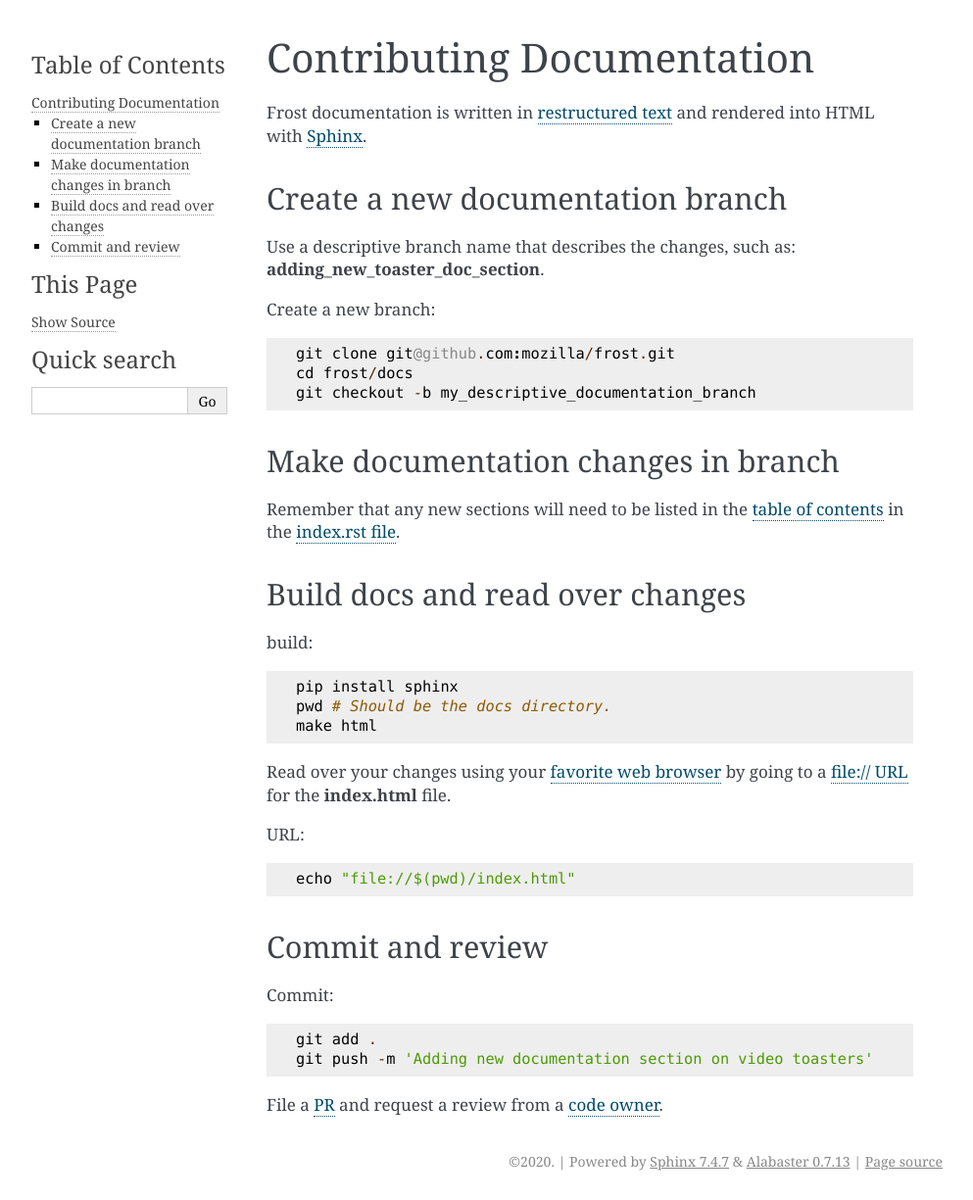
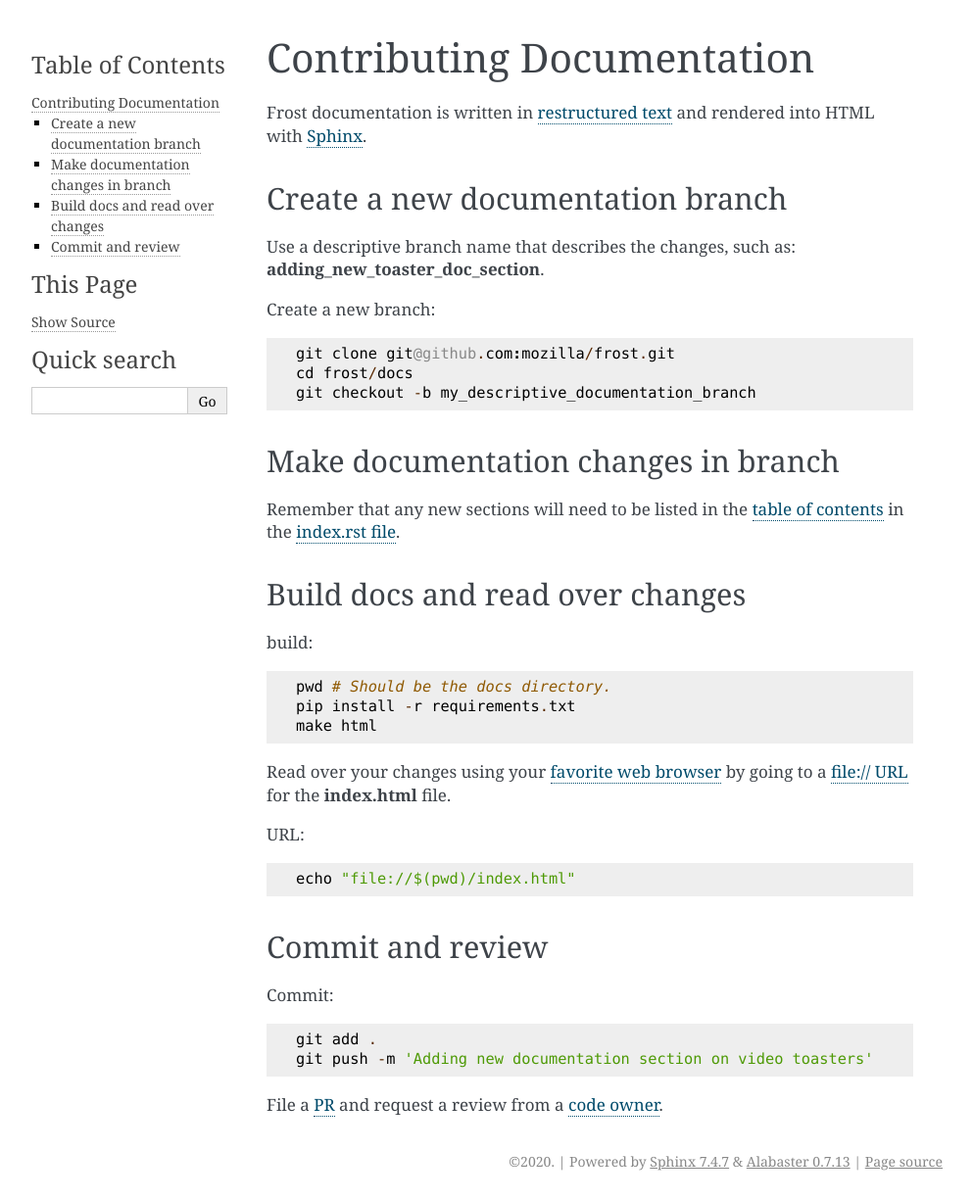
Before and after one commit to mozilla/frost, a Sphinx documentation site: the page built from docs/ContributingDocumentation.rst, in a window 1280 px wide. Shown: the whole page at 98% size, without its empty margins (148-1141 px from the left). Built offline with Sphinx 7.4.7, drawn with Linux system fonts in a browser that asks for light colours.

Commit message:
Update instructions for Sphinx installation.

```diff
--- a/docs/ContributingDocumentation.rst
+++ b/docs/ContributingDocumentation.rst
@@ -25,8 +25,8 @@
 
 build::
 
-   pip install sphinx
    pwd # Should be the docs directory.
+   pip install -r requirements.txt
    make html
 
 Read over your changes using your `favorite web browser <https://getfirefox.com>`_ by going to a `file:// URL <https://en.wikipedia.org/wiki/File_URI_scheme>`_ for the **index.html** file.
```
